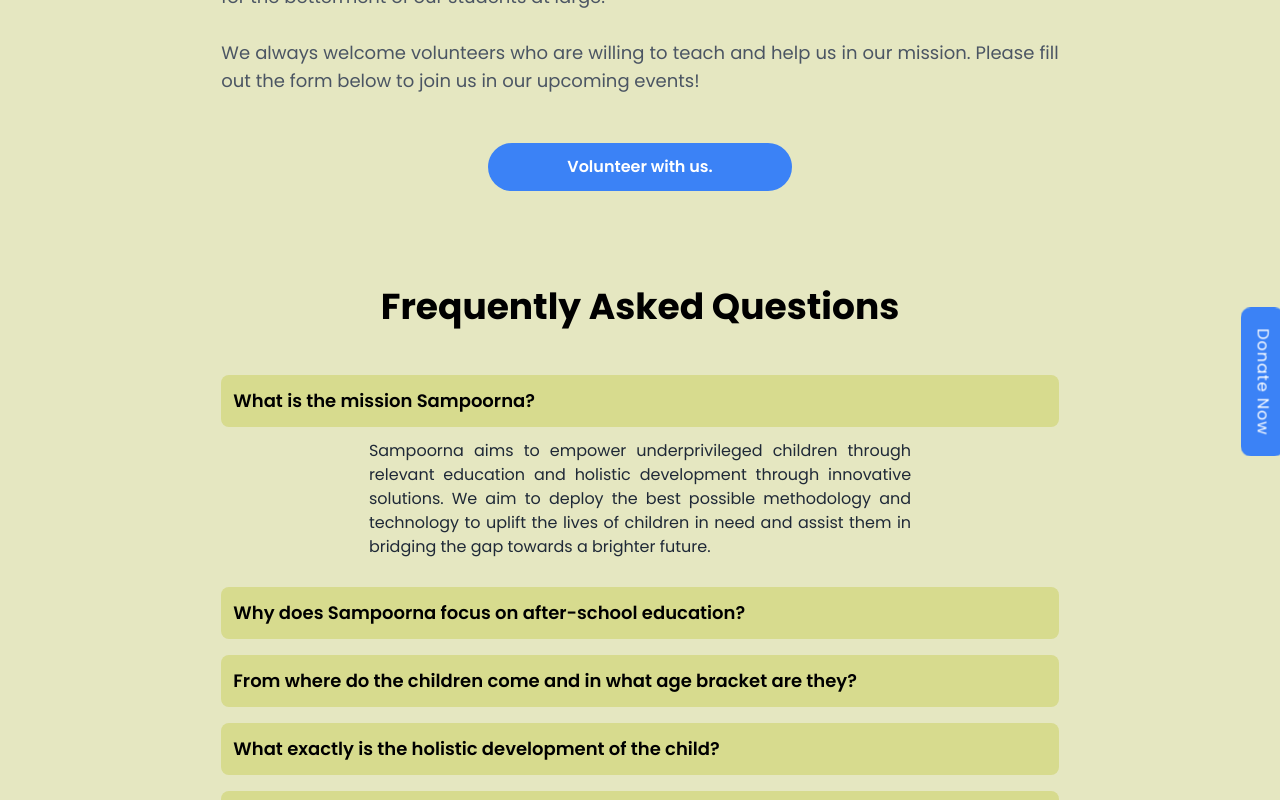
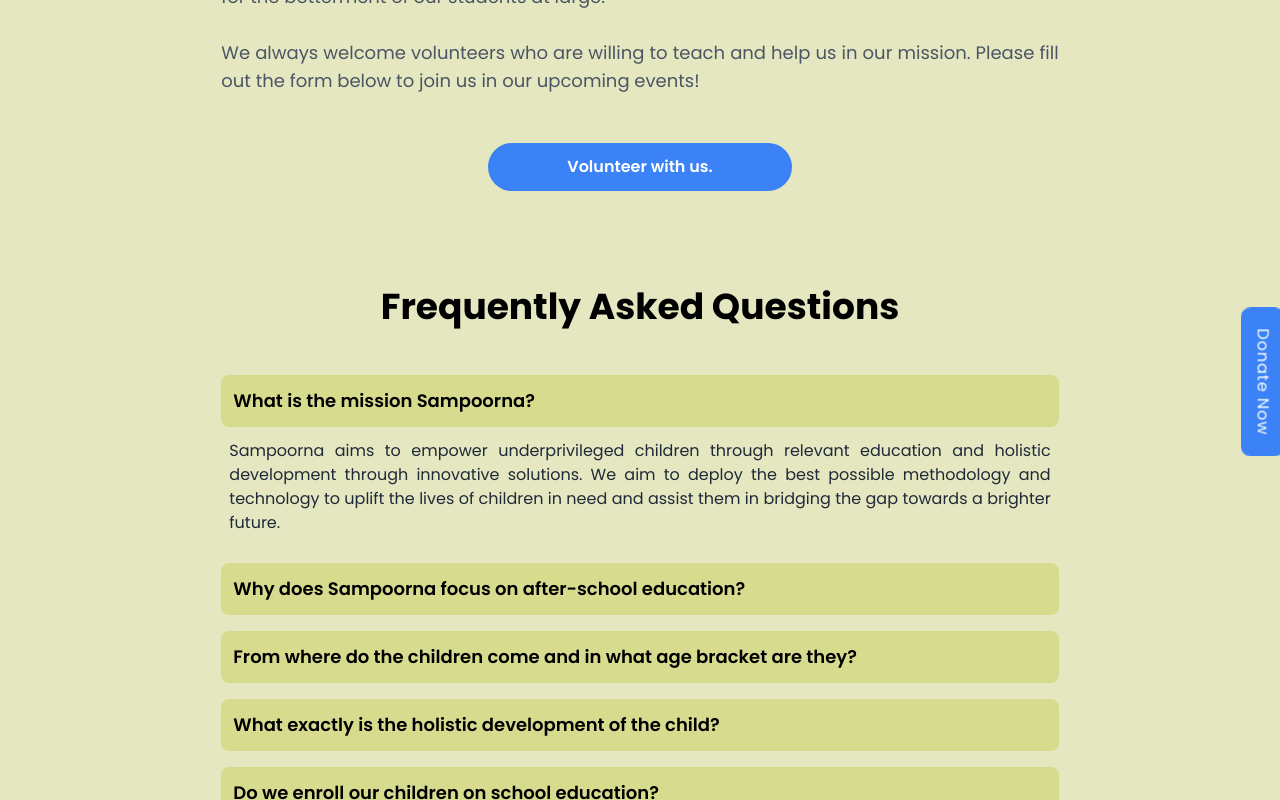
Before and after one commit to krishnaw14/sampoornalife, a Next.js app: page / in a window 1280 px wide. Both pictures are taken after a click on the button "What is the mission Sampoorna?". Shown: the part 6442-7242 px from the top of the page. Built offline with nearby package versions, Linux system fonts and the light colour scheme; no server answers.

Commit message:
Minor layout formatting

```diff
--- a/components/common/FAQ.js
+++ b/components/common/FAQ.js
@@ -23,7 +23,7 @@
               {item.question}
             </button>
             {activeIndex === index && (
-              <div className="container mx-auto flex flex-col px-2 w-11/12 sm:w-2/3 p-3 rounded-lg text-gray-800 text-justify">
+              <div className="container mx-auto flex flex-col px-2 p-3 rounded-lg text-gray-800 text-justify">
                 {item.answer}
               </div>
             )}
--- a/components/home/Collaborations.js
+++ b/components/home/Collaborations.js
@@ -54,8 +54,8 @@
   ];
 
   return (
-    <div className="flex flex-col w-full items-center my-10 md:my-14 py-12" id="collaborations">
-      <p className="text-4xl font-bold">Collaborations</p>
+    <div className="flex flex-col w-full items-center my-10 md:my-14" id="collaborations">
+      <p className="text-4xl font-bold py-12">Collaborations</p>
 
       <div className="w-max-[90vw] grid grid-cols-2 sm:grid-cols-2 md:grid-cols-4 lg:grid-cols-6 gap-2 flex justify-center">
         {partners.map((partner, index) => (
```
